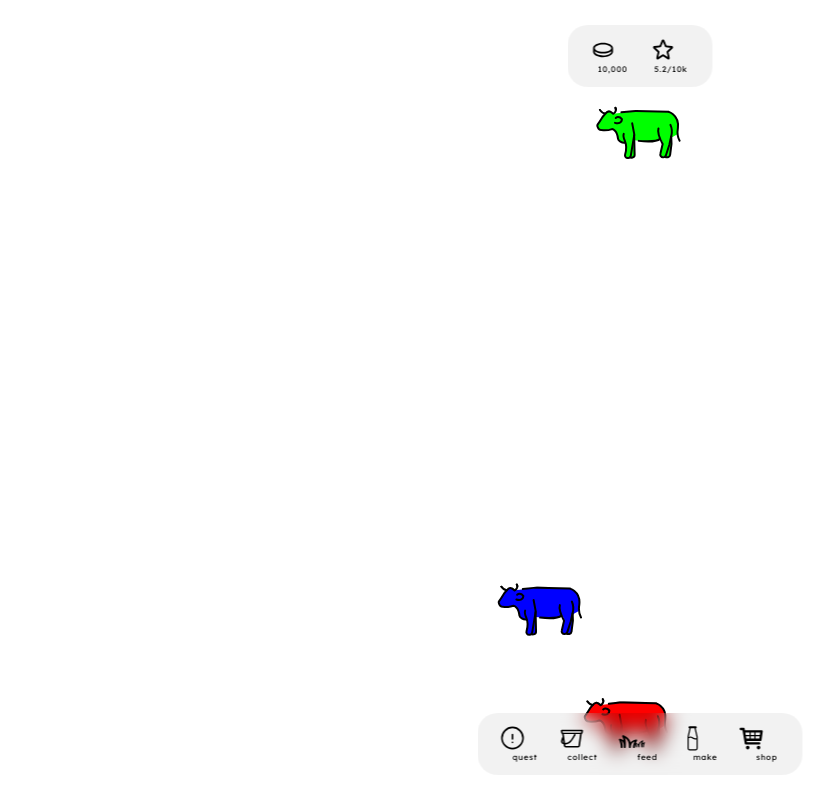
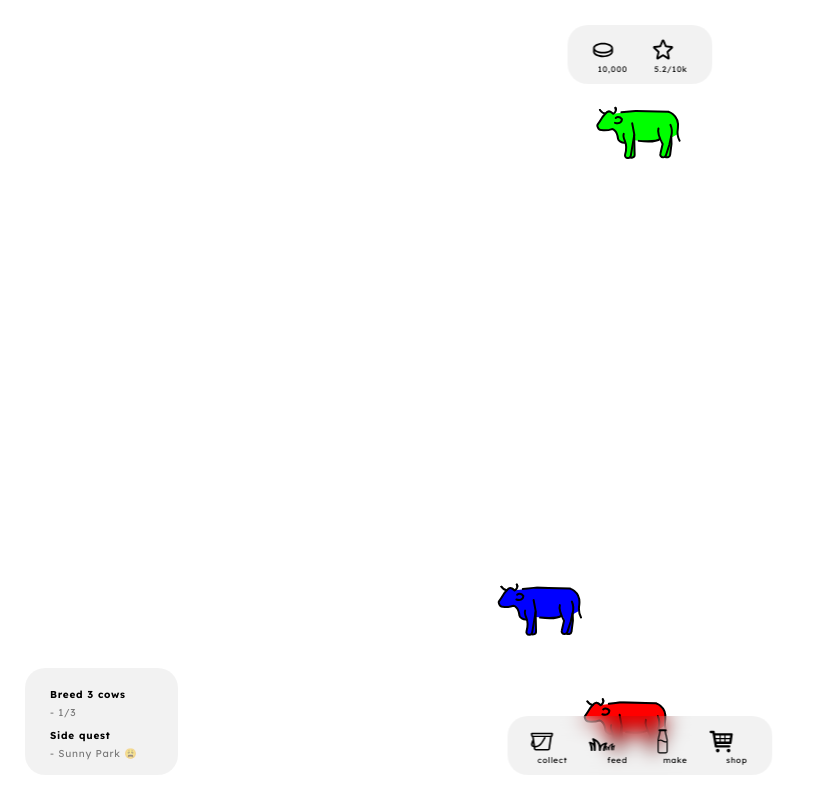
Before and after one commit to Cowland-Game-Studios/Cow-Farm-Simulator-Remastered, a React (Create React App) app: page / in a window 1280 px wide. Shown: the whole page, without its empty margins (0-840 px from the left). Built offline with nearby package versions, Linux system fonts and the light colour scheme.

Commit message:
Update cow fullness and draggable rotation

```diff
--- a/src/components/cow/cow.js
+++ b/src/components/cow/cow.js
@@ -6,7 +6,7 @@ import { v4 as uuidv4 } from 'uuid';
 import { CowSVG } from "./CowSVG";
 import CowListContext from "../../contexts/CowListContext";
 
-export default function Cow({id = uuidv4(), initialState = "hungry", initialColor = "cyan", initialFullness = 0}) {
+export default function Cow({id = uuidv4(), initialState = "hungry", initialColor = "cyan", initialFullness = 0.1}) {
 
     const colorPollingFrequency = 1000
 
@@ -129,6 +129,9 @@ export default function Cow({id = uuidv4(), initialState = "hungry", initialColo
                     state: "hungry"
                 }
 
+                setCowState("hungry");
+                setFullness(0.1);
+
                 setCowList(cowList => [...cowList, newCow]);
             }
         }
--- a/src/components/draggable/draggable.js
+++ b/src/components/draggable/draggable.js
@@ -96,6 +96,7 @@ export default function Draggable({onPickup = () => {}, onDrop = () => {}, canGo
 translate(-50%, -50%)
 translate(${(dragging ? mousePosition.x : position.x) + offset.x}px, ${(dragging ? mousePosition.y : position.y) + offset.y}px)
 scale(${(dragging ? 1.25 : 1)})
+rotate(${dragging ? (trackRotationSettings.rotates ? Math.atan2(mousePosition.y - position.y, mousePosition.x - position.x) * 180 / Math.PI + 90 : 0) : 0}deg)
 `,
 
                 transformOrigin: "center",
--- a/src/components/questMenu/questMenu.js
+++ b/src/components/questMenu/questMenu.js
@@ -5,14 +5,12 @@ export default function QuestMenu ({...props}) {
         <div className={styles.questMenu} {...props}>
             <div className={styles.questMenuContainer}>
                 <div className={styles.questItem}>
-                    <h3>Learning The Ropes</h3>
-                    <p>- Feed 3 Cows</p>
+                    <h3>Breed 3 cows</h3>
+                    <p>- 1/3</p>
                 </div>
-            </div>
-            <div className={styles.questMenuContainer}>
                 <div className={styles.questItem}>
-                    <h3>Baals</h3>
-                    <p>- Larry</p>
+                    <h3>Side quest</h3>
+                    <p>- Sunny Park 😩</p>
                 </div>
             </div>
         </div>
--- a/src/components/questMenu/questMenu.module.css
+++ b/src/components/questMenu/questMenu.module.css
@@ -1,34 +1,31 @@
 .questMenu {
-    position: fixed;
-    left: 50%;
-    transform: translateX(-50%);
+    position: absolute;
 
     border-radius: 20px;
     background: rgba(0, 0, 0, 0.05);
     backdrop-filter: blur(10px);
+
+    bottom: 25px;
+    left: 25px;
 }
 
 .questMenuContainer {
-    padding: 5px;
+    padding: 10px;
 
-    /* margin-top: 10px; */
-
-    padding-left: 20px;
-    padding-right: 20px;
+    padding-left: 25px;
+    padding-right: 25px;
 
     margin-right: 15px;
 }
 
 h3 {
-    padding-top: -10px;
-
     color: #000;
     font-family: Lexend;
     font-size: 10px;
     font-style: normal;
-    font-weight: 500;
+    font-weight: 700;
     line-height: normal;
-    letter-spacing: 1px;
+    letter-spacing: 0.75px;
 }
 
 p {
@@ -38,11 +35,9 @@ p {
     font-family: Lexend;
     font-size: 10px;
     font-style: normal;
-    font-weight: 300;
+    font-weight: 400;
     line-height: normal;
-    letter-spacing: 1px;
+    letter-spacing: 0.75px;
+
+    margin-bottom: 5px;
 }
-
-.questItem{
-    /* margin-top: -20px; */
-}
--- a/src/pages/pasture.js
+++ b/src/pages/pasture.js
@@ -10,7 +10,7 @@ import CowListContext, { defaultCowList } from "../contexts/CowListContext";
 
 export default function Pasture() {
 
-    const [showQuestMenu, setShowQuestMenu] = useState(false);
+    // const [showQuestMenu, setShowQuestMenu] = useState(false);
     const [isMilking, setIsMilking] = useState(false);
     const [isFeeding, setIsFeeding] = useState(false);
 
@@ -49,16 +49,16 @@ export default function Pasture() {
                             </div>
                         </Draggable>}
 
-                        {showQuestMenu && <QuestMenu style={{bottom: 100}} />}
+                        {true && <QuestMenu />}
 
                         <Dock style={{top: 25}}>
                             <Button keepOriginalCursor text="10,000" image={"./images/buttons/coinIcon.svg"}/>
                             <Button keepOriginalCursor text="5.2/10k" image={"./images/buttons/starIcon.svg"}/>
                         </Dock>
                         <Dock style={{bottom: 25}}>
-                            <Button text="quest" image={"./images/buttons/questIcon.svg"} onClick={() => {
+                            {/* <Button text="quest" image={"./images/buttons/questIcon.svg"} onClick={() => {
                                 setShowQuestMenu(!showQuestMenu);
-                            }}/>
+                            }}/> */}
                             <Button text="collect" image={"./images/buttons/bucketIcon.svg"} onMouseDown={() => {
                                 setIsMilking(true);
                             }}/>
```
